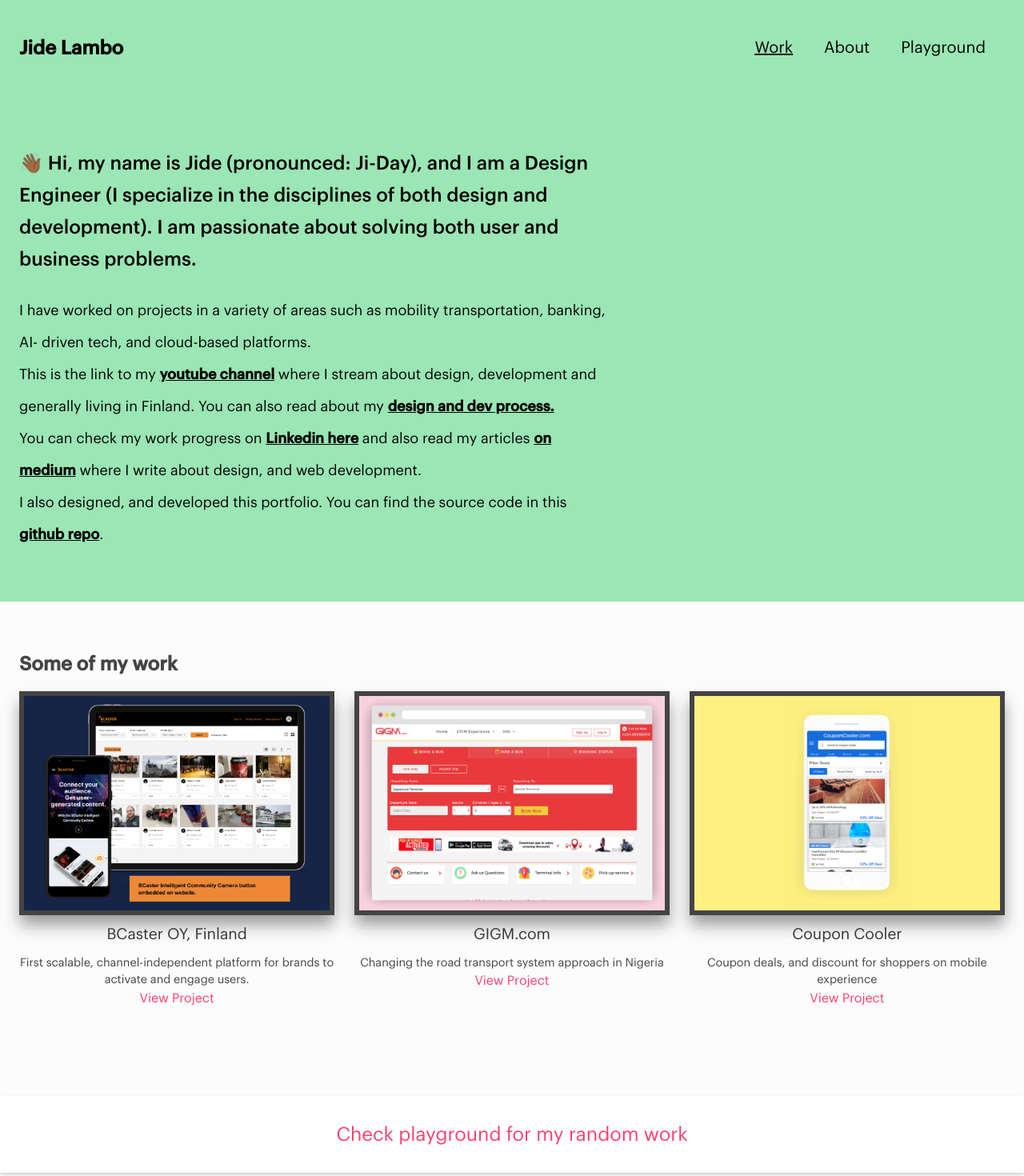
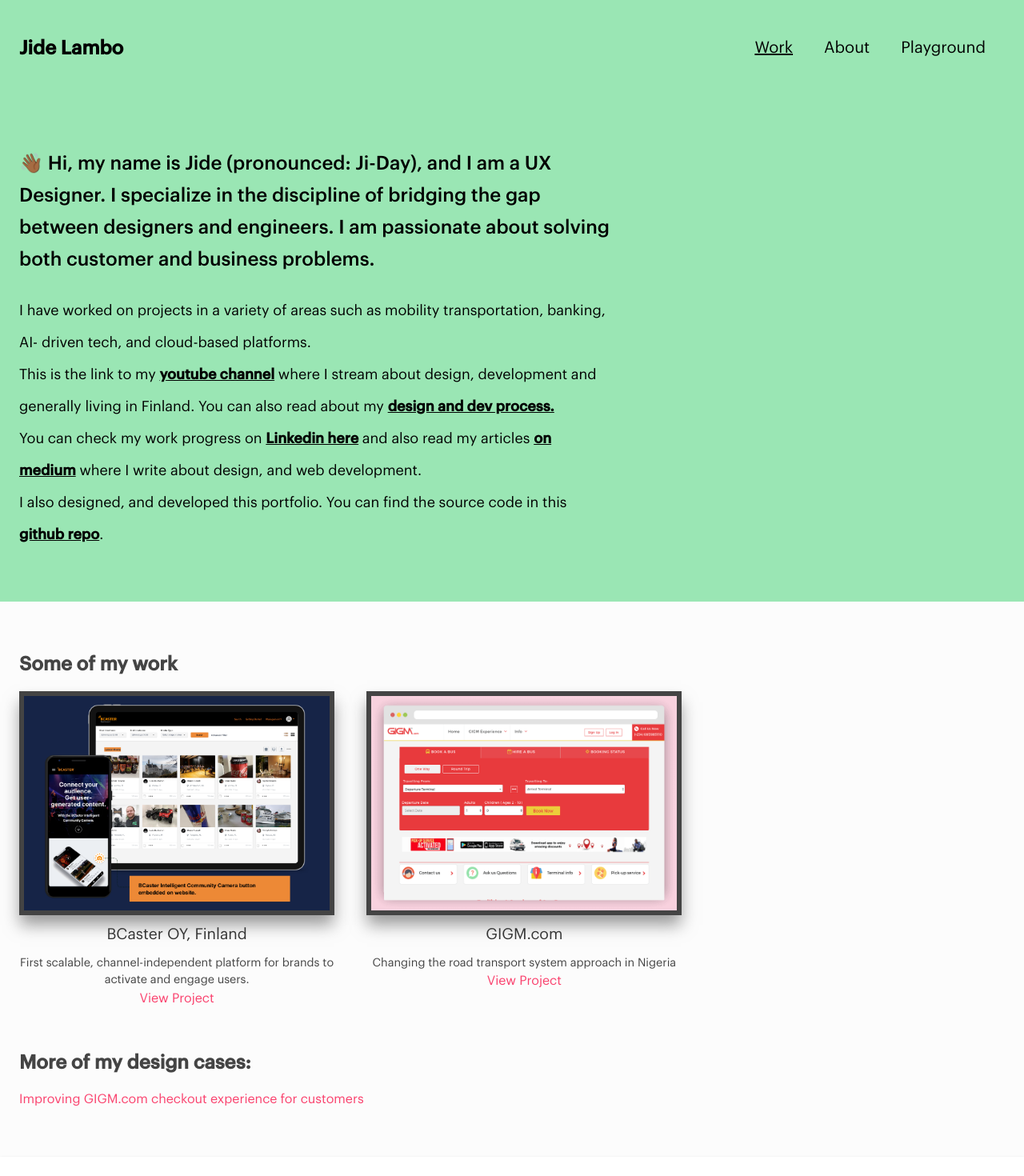
Before and after one commit to JideLambo/portfolio, an Angular app: page / in a window 1280 px wide. Shown: the top 1470 px of the page at 80% size. Built offline with nearby package versions, Linux system fonts and the light colour scheme.

Commit message:
changes to recent projects

```diff
--- a/src/app/components/home-briefs/home-briefs.component.html
+++ b/src/app/components/home-briefs/home-briefs.component.html
@@ -2,8 +2,8 @@
   <div class="container">
     <div class="max-w-6xl brief-wrap">
       <h2 class="text-2xl font-medium text-black leading-10 mb-6">
-        👋🏾 Hi, my name is Jide (pronounced: Ji-Day), and I am a Design Engineer (I specialize in the disciplines of both design and development).
-        I am passionate about solving both user and business problems.
+        👋🏾 Hi, my name is Jide (pronounced: Ji-Day), and I am a UX Designer. I specialize in the discipline of bridging the gap between designers and engineers.
+        I am passionate about solving both customer and business problems.
       </h2>
       <article class="text-lg text-black leading-10">
         <p>I have worked on projects in a variety of areas such as mobility transportation, banking, AI- driven tech, and cloud-based platforms.</p>
--- a/src/app/components/recent-work/recent-work.component.scss
+++ b/src/app/components/recent-work/recent-work.component.scss
@@ -4,9 +4,10 @@
 
 .thumbs-wrap {
     display: flex;
-    justify-content: space-between;
+    justify-content: flex-start;
     align-items: flex-start;
     flex-wrap: wrap;
+    gap: 40px;
 
     .recent-work-wrap {
         width: 32%;
--- a/src/app/components/recent-work/recent-work.component.ts
+++ b/src/app/components/recent-work/recent-work.component.ts
@@ -22,13 +22,13 @@ export class RecentWorkComponent implements OnInit {
       img: "gigm-web.png",
       color: "rgb(250, 211, 224)",
     },
-    {
-      url: "couponcooler",
-      name: "Coupon Cooler",
-      desc: "Coupon deals, and discount for shoppers on mobile experience",
-      img: "couponcooler.png",
-      color: "#fdf182",
-    },
+    // {
+    //   url: "couponcooler",
+    //   name: "Coupon Cooler",
+    //   desc: "Coupon deals, and discount for shoppers on mobile experience",
+    //   img: "couponcooler.png",
+    //   color: "#fdf182",
+    // },
   ];
 
   constructor() {}
--- a/src/app/pages/about/about.component.ts
+++ b/src/app/pages/about/about.component.ts
@@ -7,13 +7,13 @@ import { Component, OnInit } from "@angular/core";
 })
 export class AboutComponent implements OnInit {
   skills: Object[] = [
-    { name: "UX Thinking & Research techniques." },
+    { name: "Facilitating customer research" },
     { name: "User Interface design for web and mobile apps." },
     { name: "Front-end development: HTML5, CSS3, JavaScript, React, Vue" },
-    { name: "Flow diagrams, Wireframes & Prototyping." },
+    { name: "Customer Flow diagrams, Wireframes & Prototyping." },
     { name: "Mobile & Web Responsive design." },
     { name: "Proficient with Sketchapp, figma and other prototyping tools." },
-    { name: "User testing & web accessibility." },
+    { name: "Web accessibility." },
   ];
 
   constructor() {}
--- a/src/app/pages/design-process/design-process.component.html
+++ b/src/app/pages/design-process/design-process.component.html
@@ -42,7 +42,7 @@
     </div>
 
     <div class="desc-more">
-      <h2 class="text-xl font-semibold">Front-end (UI) Development</h2>
+      <h2 class="text-xl font-semibold">Design Development</h2>
       <p class="text-lg leading-10">
         I can implement prototype (UX) designs as UI features, components and functionalities.
         I can also plan and design implementation for multilingual frontend solution.
--- a/src/app/pages/home-page/home-page.component.html
+++ b/src/app/pages/home-page/home-page.component.html
@@ -2,6 +2,20 @@
   <app-home-briefs></app-home-briefs>
 
   <app-recent-work></app-recent-work>
+
+  <section class="container mb-12">
+    <h3 class="text-2xl font-bold mb-4">More of my design cases:</h3>
+    <ul>
+      <li>
+        <a
+          href="https://www.notion.so/jide/Improve-GIGM-com-checkout-experience-466084e6e6ac4b028b7885df029129ef"
+          target="_blank"
+          class="view-project hover:underline"
+        >
+        Improving GIGM.com checkout experience for customers</a>
+      </li>
+    </ul>
+  </section>
 </div>
 <div class="know-me-wrap">
   <div class="know-me">
--- a/src/app/pages/home-page/home-page.component.scss
+++ b/src/app/pages/home-page/home-page.component.scss
@@ -0,0 +1,3 @@
+.view-project {
+    color: #FA416D;
+}
--- a/src/app/pages/work-bcaster/work-bcaster.component.ts
+++ b/src/app/pages/work-bcaster/work-bcaster.component.ts
@@ -1,5 +1,4 @@
 import { Component, OnInit } from '@angular/core';
-import { WorksHeroComponent } from './../../components/works-hero/works-hero.component';
 
 @Component({
   selector: 'app-work-bcaster',
--- a/src/app/pages/work-couponcooler/work-couponcooler.component.ts
+++ b/src/app/pages/work-couponcooler/work-couponcooler.component.ts
@@ -1,5 +1,4 @@
 import { Component, OnInit } from '@angular/core';
-import { WorksHeroComponent } from './../../components/works-hero/works-hero.component';
 
 @Component({
   selector: 'app-work-couponcooler',
--- a/src/app/pages/work-gigm/work-gigm.component.ts
+++ b/src/app/pages/work-gigm/work-gigm.component.ts
@@ -1,5 +1,4 @@
 import { Component, OnInit } from '@angular/core';
-import { WorksHeroComponent } from './../../components/works-hero/works-hero.component';
 
 @Component({
   selector: 'app-work-gigm',
```
Also changed, not shown: 7 other files (tests, documents, lock files or other folders).
